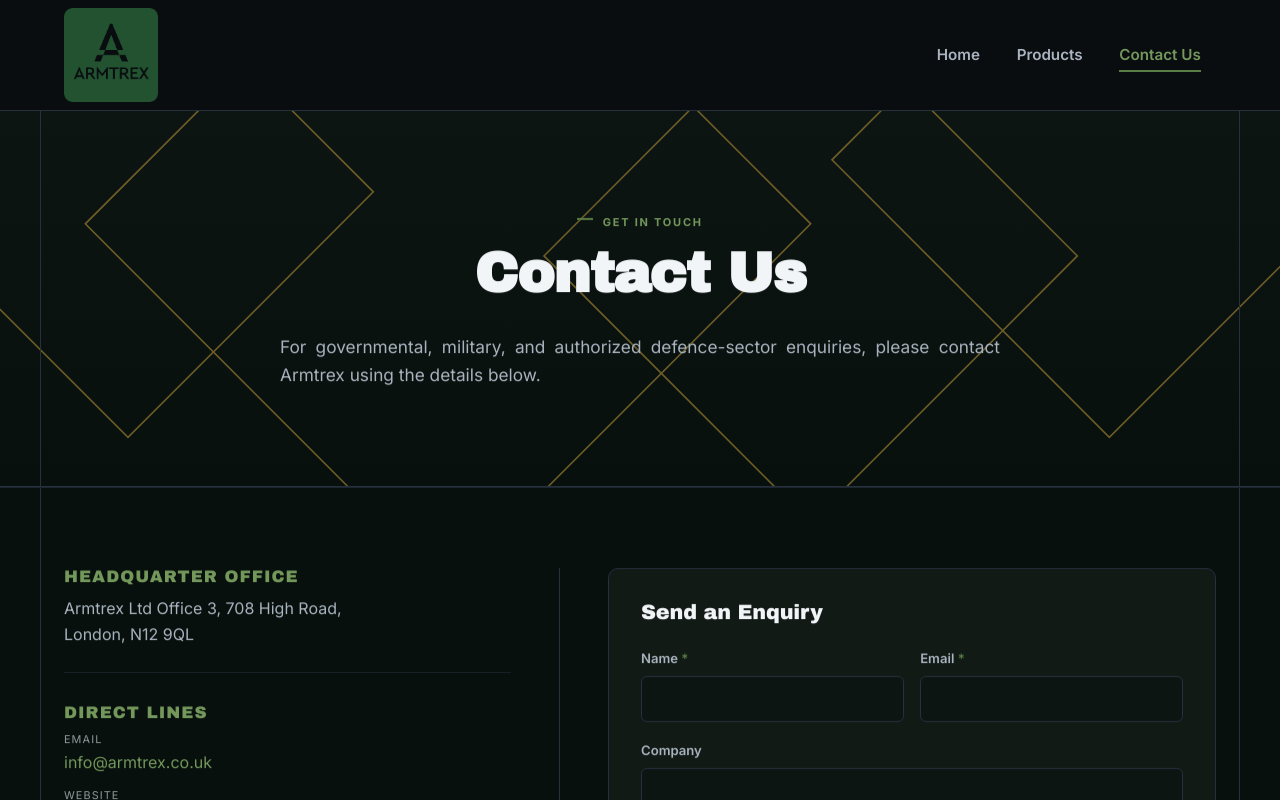
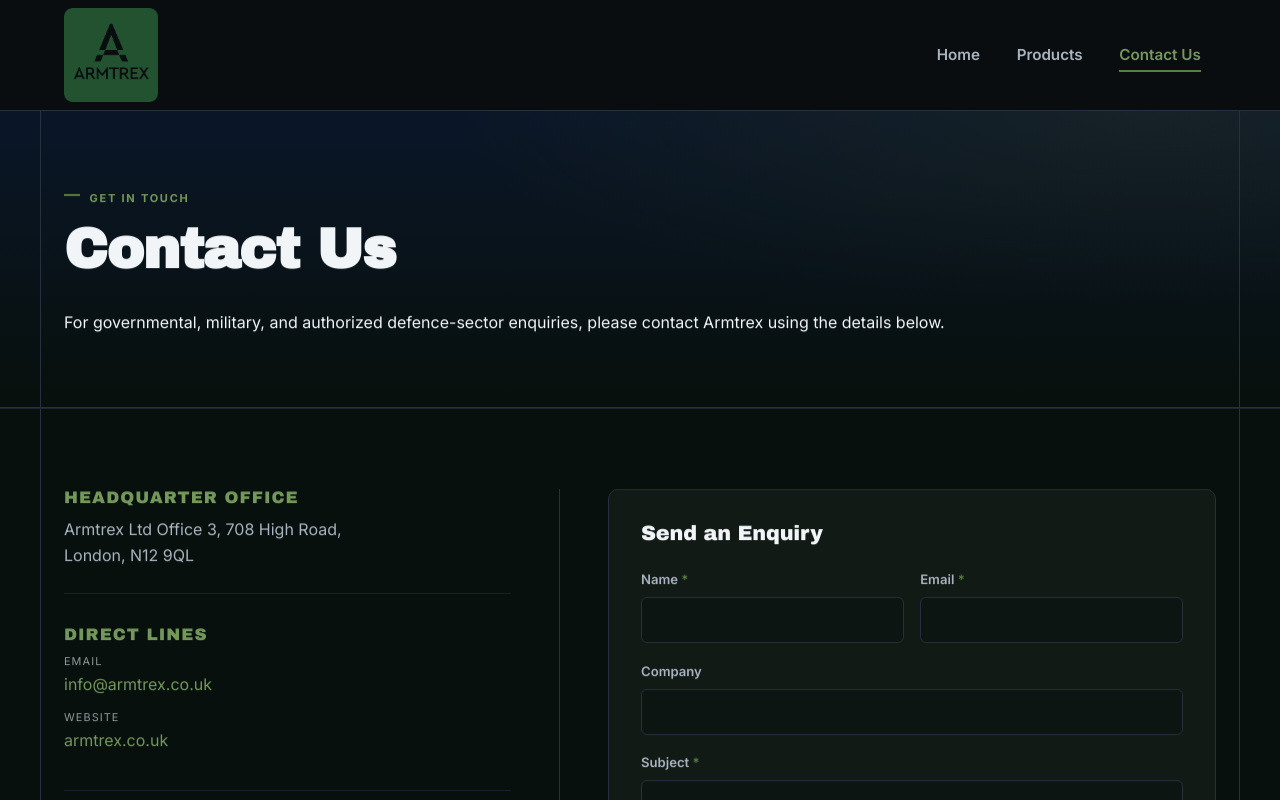
Before and after one commit to adonismorina7-collab/armtrex-website-main, a React (Vite) app: page /contact in a window 1280 px wide. Shown: the top 800 px of the page. Built offline with nearby package versions, Linux system fonts and the light colour scheme.

Commit message:
Update contact page and KYC access

```diff
--- a/src/components/AddressSection.jsx
+++ b/src/components/AddressSection.jsx
@@ -53,7 +53,13 @@
               </li>
               <li>
                 <span className="address-label">{t('loc.website')}</span>
-                <span>{contact.website}</span>
+                <a
+  href={`https://${contact.website}`}
+  target="_blank"
+  rel="noopener noreferrer"
+>
+  {contact.website}
+</a>
               </li>
             </ul>
           </article>
--- a/src/pages/Contact.jsx
+++ b/src/pages/Contact.jsx
@@ -24,13 +24,13 @@
 
       return (
   <>
-      <section className="page-hero contact-hero" aria-labelledby="contact-heading">
+    <header className="page-hero">
       <div className="container">
         <span className="kicker">{t('contact.kicker')}</span>
-          <h1 id="contact-heading">{t('contact.heading')}</h1>
-          <p className="page-lead">{t('contact.lead')}</p>
+        <h1>{t('contact.heading')}</h1>
+        <p>{t('contact.lead')}</p>
       </div>
-      </section>
+    </header>
 
       <section className="section contact-section">
         <div className="container contact-layout">
@@ -51,13 +51,19 @@
       <span className="contact-label">{t('loc.email')}</span>
       <a href={`mailto:${contact.email}`}>{contact.email}</a>
     </li>
+
     <li>
       <span className="contact-label">{t('loc.website')}</span>
-                  <span>{contact.website}</span>
+      <a
+        href={`https://${contact.website}`}
+        target="_blank"
+        rel="noopener noreferrer"
+      >
+        {contact.website}
+      </a>
     </li>
   </ul>
 </article>
-
             <article className="contact-block contact-compliance-note">
               <div className="compliance-note-icon" aria-hidden="true">
                 <svg width="20" height="20" viewBox="0 0 24 24" fill="none">
```
Also changed, not shown: public/llms.txt. Lines whose indentation alone changed are shown as unchanged.
